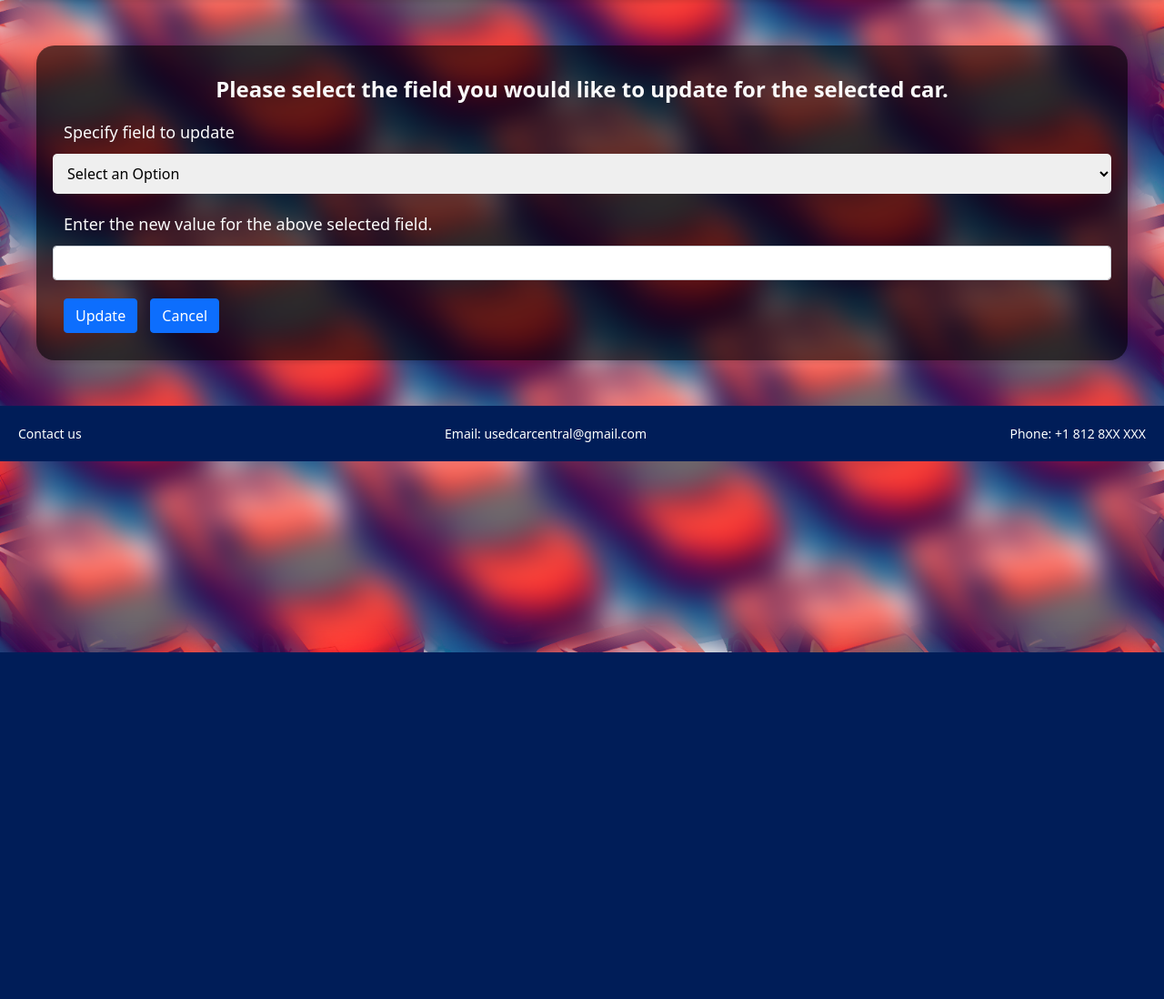
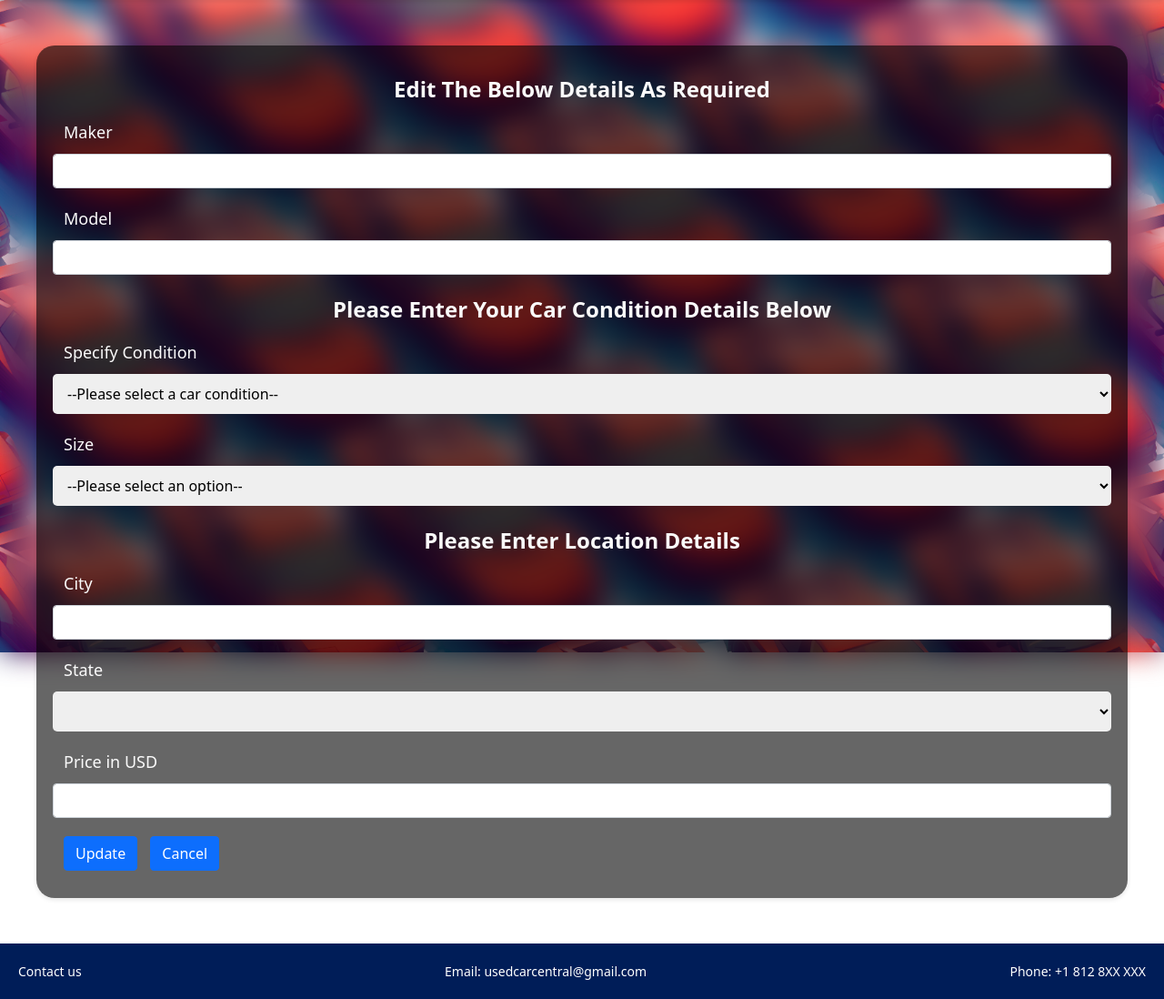
Before and after one commit to ramkiran55/UsedCarCentral, a Flask app: template templates/FilterForUpdates.html in a window 1280 px wide. Shown: the part 83-1181 px from the top of the page at 91% size. Before the commit the page ends 800 px from the top, so only its background shows below. Run offline with Flask 3, Linux system fonts and the light colour scheme; the template is opened without the code that fills it, so the values that code supplies are empty.

Commit message:
update-crud

```diff
--- a/UsedCarCentral.py
+++ b/UsedCarCentral.py
@@ -159,20 +159,27 @@ def getmycarlistings():
         return redirect('/getmycarlistings')
 
 @UsedCarCentral.route("/filterForUpdates/<int:listing_id>", methods = ['GET','POST'])
-def filterForUpdates(car_id):
+def filterForUpdates(listing_id):
     print("updates")
-    print(car_id)
+    print(listing_id)
     if request.method == "POST":
         print("updates post")
+        updated_listings = {}
         #print(car_id)
-        listing_id = request.form()
-
-        #db_models.updateCarListings(car_id, updateField, updateValue)
+        updated_listings['model'] = request.form.get('model')
+        updated_listings['manufacturer'] = request.form.get('manufacturer')
+        updated_listings['price'] = request.form.get('price')
+        updated_listings['size'] = request.form.get('carSize')
+        updated_listings['city'] = request.form.get('city')
+        updated_listings['state'] = request.form.get('state')
+        updated_listings['condition'] = request.form.get('carCondition')
+        print(updated_listings)
+        db_models.updateCarListings(updated_listings, listing_id)
         #return redirect('/getmycarlistings')
         return redirect('/getmycarlistings')
     else:
         print("Updates Get")
-        user_car_listings = []
+        user_car_listings = {}
         #print (updateField,updateValue)
         user=current_user
         #print(user.id)
@@ -181,23 +188,19 @@ def filterForUpdates(car_id):
         print('user is ', user.name, user.id)
         cursor.execute("EXEC real.ReadUserCarListings "+str(user.id))
         print('Here')
-        result_set = cursor.fetchall()
-        for row in result_set:
-            #print(row)
-            user_car_listings.append(
-                                        {
-                                            "model": row[0]
-                                            , "manufacturer": row[1]
-                                            , "price": row[2]
-                                            , "size": row[3]
-                                            , "condition": row[4]
-                                            , "city": row[5]
-                                            , "state": row[6]
-                                            , "date": row[7]
-                                            , "listingid" : row[8]
-                                        }
-                                    )
-            #print(my_car_listings)
+        row = cursor.fetchone()
+        print(row)
+        user_car_listings = {
+            "model": row[0]
+            , "manufacturer": row[1]
+            , "price": row[2]
+            , "size": row[3]
+            , "condition": row[4]
+            , "city": row[5]
+            , "state": row[6]
+            , "listingid": row[7]
+            }
+        print(user_car_listings)
         return render_template("UpdateCarDetails.html", car_details = user_car_listings)
         #return render_template("FilterForUpdates.html")
 
--- a/templates/FilterForUpdates.html
+++ b/templates/FilterForUpdates.html
@@ -21,30 +21,111 @@
   </header>
 <body>
 
-
     <form action="" method = "POST">
         <!-- MasterID --><!--<div class="form-group row">
           <label for="id">Id</label>
           <input type="text" class="form-control" name="id" id="id">
         </div> -->
         <div class="form-group row">
-            <p><strong>Please select the field you would like to update for the selected car.</strong></p>
-            <label for="update-field">Specify field to update</label>
-            <select name = 'updateField' id = 'updateField'>
-                <option value="none" selected disabled hidden>Select an Option</option>
-                <option value="carColor">Car Color</option>
-                <option value="carCondition">Car Condition</option>
-                <option value="carDescription">Car Description</option>
-                <option value="city">City</option>
-                <option value="modelYear">Model Year</option>
-                <option value="odometerReading">Odometer Reading</option>
-                <option value="price">Price</option>
-                <option value="stateCode">State Code</option>
+            <p><strong>Edit The Below Details As Required</strong></p>
+            <label for="manufacturer">Maker</label><!-- Manufacturer -->
+            <input type="text" class="form-control" name="manufacturer" id="manufacturer">
+        </div>
+        <div class="form-group row">
+            <label for="model">Model</label><!-- model -->
+            <input type="text" class="form-control" name="model" id="model">
+        </div>
+        <div class="form-group row">
+            <p><strong>Please Enter Your Car Condition Details Below</strong></p>
+            <label for="car-condition">Specify Condition</label><!-- carCondition -->
+            <!--<input type="text" class="form-control" name="carCondition" id="carCondition">-->
+            <select name = 'carCondition' id = 'carCondition'>
+                <option value="other">--Please select a car condition--</option>
+                <option value="excellent">Excellent</option>
+                <option value="new">New</option>
+                <option value="good">Good</option>
+                <option value="fair">Fair</option>
+                <option value="salvage">Salvage</option>
+                <option value="like new">Like New</option>
+            </select>
+        </div>
+        <div class="form-group row"> <!--CarSize-->
+            <label for="car-size">Size</label>
+            <!--<input type="text" class="form-control" name="carSize" id="carSize">-->
+            <select name = 'carSize' id = 'carSize'>
+                <option value="other">--Please select an option--</option>
+                <option value="mid-size">Mid Size</option>
+                <option value="full-size">Full Size</option>
+                <option value="sub-compact">Sub Compact</option>
+                <option value="compact">Compact</option>
             </select>
         </div>
         <div class="form-group row">
-            <label for="updatedValue">Enter the new value for the above selected field.</label>
-            <input type="text" step="0.01" class="form-control" name="updatedValue" id="updatedValue">
+            <p><strong>Please Enter Location Details </strong></p>
+            <label for="city">City</label><!-- City -->
+            <input type="text" class="form-control" name="city" id="city">
+        </div>
+        <div class="form-group row"><!--  ModelYear  -->
+            <label for="state">State</label>
+            <!--<input type="number" class="form-control" name="odometerReading" id="odometerReading">-->
+            <select name="state" id="state">
+                <option value="" selected="selected">{{ car_listing.state }}</option>
+                <option value="AL">Alabama</option>
+                <option value="AK">Alaska</option>
+                <option value="AZ">Arizona</option>
+                <option value="AR">Arkansas</option>
+                <option value="CA">California</option>
+                <option value="CO">Colorado</option>
+                <option value="CT">Connecticut</option>
+                <option value="DE">Delaware</option>
+                <option value="DC">District Of Columbia</option>
+                <option value="FL">Florida</option>
+                <option value="GA">Georgia</option>
+                <option value="HI">Hawaii</option>
+                <option value="ID">Idaho</option>
+                <option value="IL">Illinois</option>
+                <option value="IN">Indiana</option>
+                <option value="IA">Iowa</option>
+                <option value="KS">Kansas</option>
+                <option value="KY">Kentucky</option>
+                <option value="LA">Louisiana</option>
+                <option value="ME">Maine</option>
+                <option value="MD">Maryland</option>
+                <option value="MA">Massachusetts</option>
+                <option value="MI">Michigan</option>
+                <option value="MN">Minnesota</option>
+                <option value="MS">Mississippi</option>
+                <option value="MO">Missouri</option>
+                <option value="MT">Montana</option>
+                <option value="NE">Nebraska</option>
+                <option value="NV">Nevada</option>
+                <option value="NH">New Hampshire</option>
+                <option value="NJ">New Jersey</option>
+                <option value="NM">New Mexico</option>
+                <option value="NY">New York</option>
+                <option value="NC">North Carolina</option>
+                <option value="ND">North Dakota</option>
+                <option value="OH">Ohio</option>
+                <option value="OK">Oklahoma</option>
+                <option value="OR">Oregon</option>
+                <option value="PA">Pennsylvania</option>
+                <option value="RI">Rhode Island</option>
+                <option value="SC">South Carolina</option>
+                <option value="SD">South Dakota</option>
+                <option value="TN">Tennessee</option>
+                <option value="TX">Texas</option>
+                <option value="UT">Utah</option>
+                <option value="VT">Vermont</option>
+                <option value="VA">Virginia</option>
+                <option value="WA">Washington</option>
+                <option value="WV">West Virginia</option>
+                <option value="WI">Wisconsin</option>
+                <option value="WY">Wyoming</option>
+              </select>
+        </div>
+        <div class="form-group row"> <!--VehicleIdentificationNum-->
+            <label for="price">Price in USD</label>
+            <input type="number" step="0.01" class="form-control" name="price" id="price">
         </div>
         <button type="btnAdd" class="btn btn-primary" >Update</button>
         <!-- <a class="btn btn-primary" href="filterForUpdates"><strong>Update</strong></a> -->
```
Also changed, not shown: models/db_models.py (+14 -2 lines).
